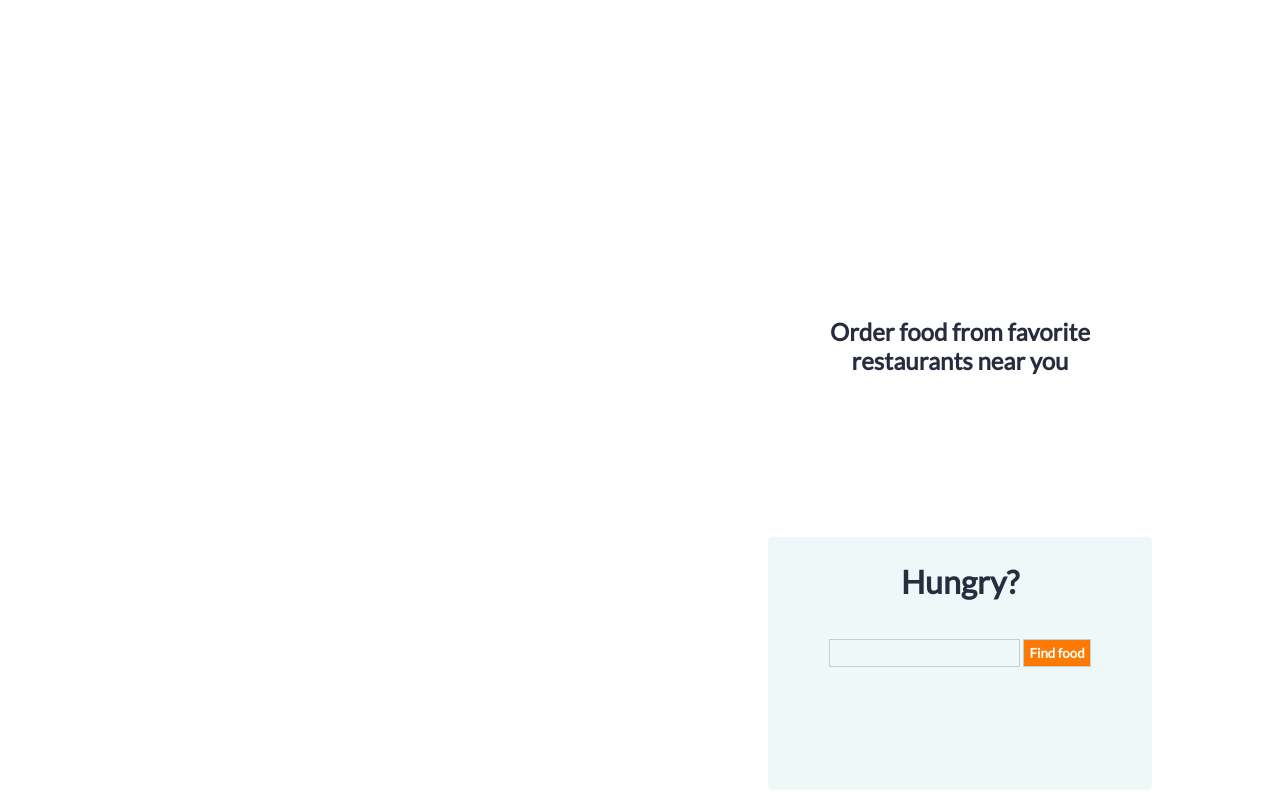
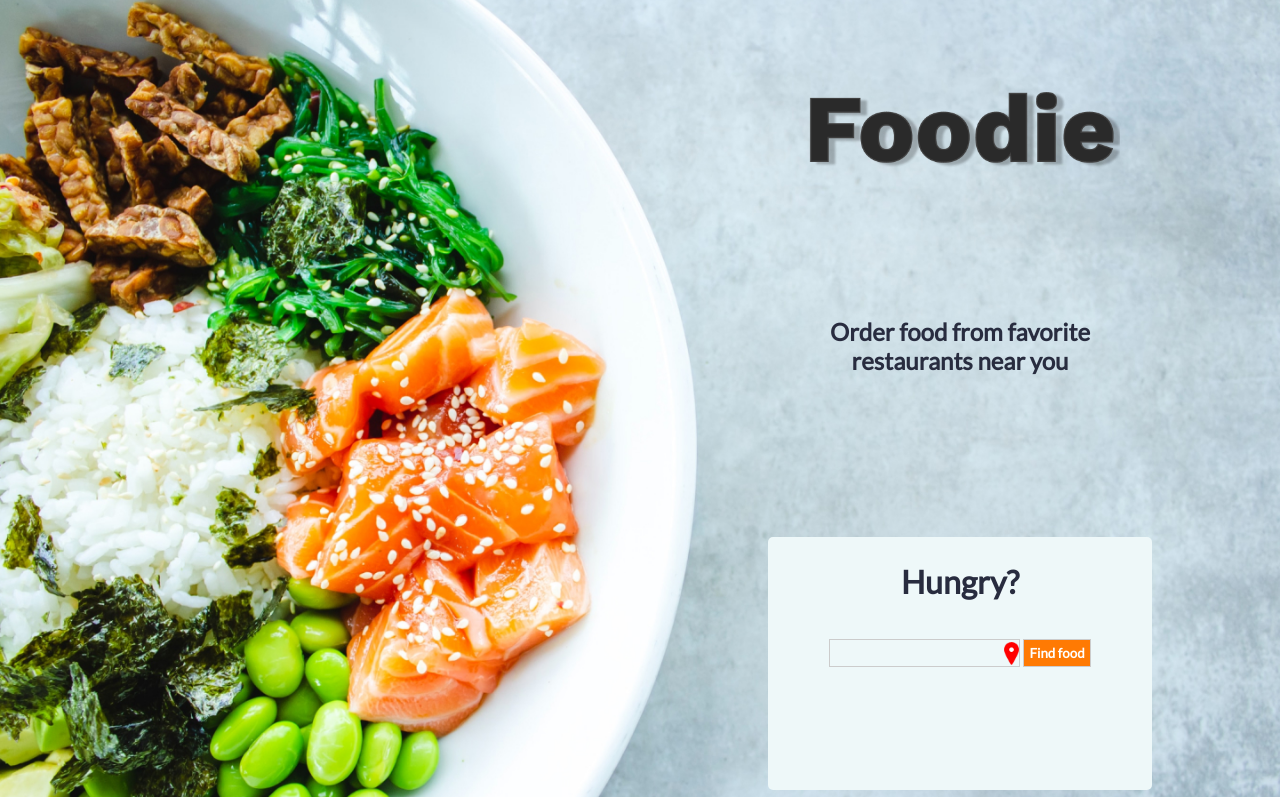
Before and after one commit to AndrickSilva/Cloud-kitchen, a plain HTML site: page index.html in a window 1280 px wide. Shown: the part 54-851 px from the top of the page. Drawn offline with Linux system fonts and the light colour scheme; the site is published under a folder, as on GitHub Pages, so addresses that start at the root find nothing.

Commit message:
testing if ../ works for images

```diff
--- a/css/style.css
+++ b/css/style.css
@@ -9,7 +9,7 @@
 }
 
 .main{
-    background-image: url("/imgs/background.jpg");
+    background-image: url("../imgs/background.jpg");
     max-width: 100%;
     height: 100vh;
     background-size: cover;
@@ -133,7 +133,7 @@
 .input1{
     padding: 5px 20px;
     border:1px solid #ccc;
-    background: url("/imgs/location.png") no-repeat right;
+    background: url("../imgs/location.png") no-repeat right;
     background-size: 15px;
 
 }
--- a/index.html
+++ b/index.html
@@ -30,7 +30,7 @@
         <div class="main">
             <div class="container">
                 <div class="first">
-                    <img src="/imgs/h1.png" alt="">
+                    <img src="./imgs/h1.png" alt="">
                 </div>
                 <div class="second">
                     <h2>Order food from favorite restaurants near you</h2>
```
